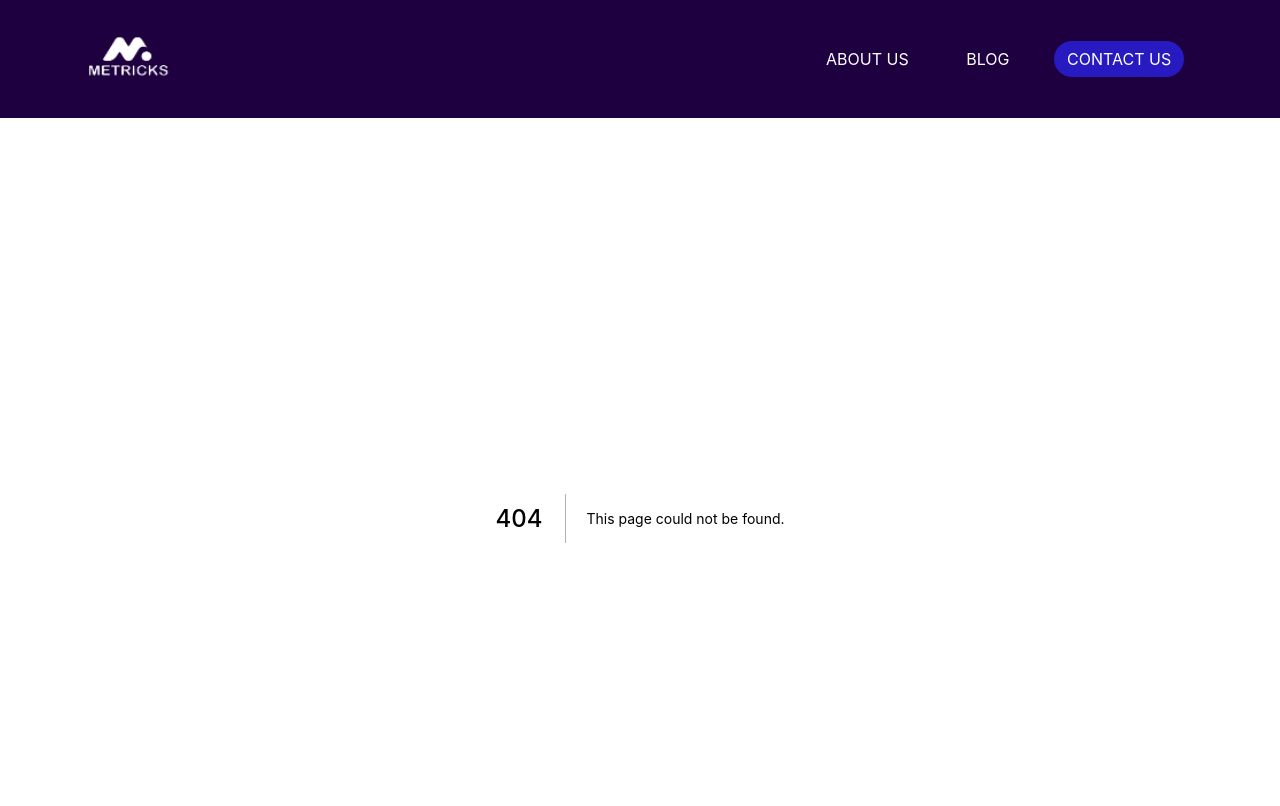
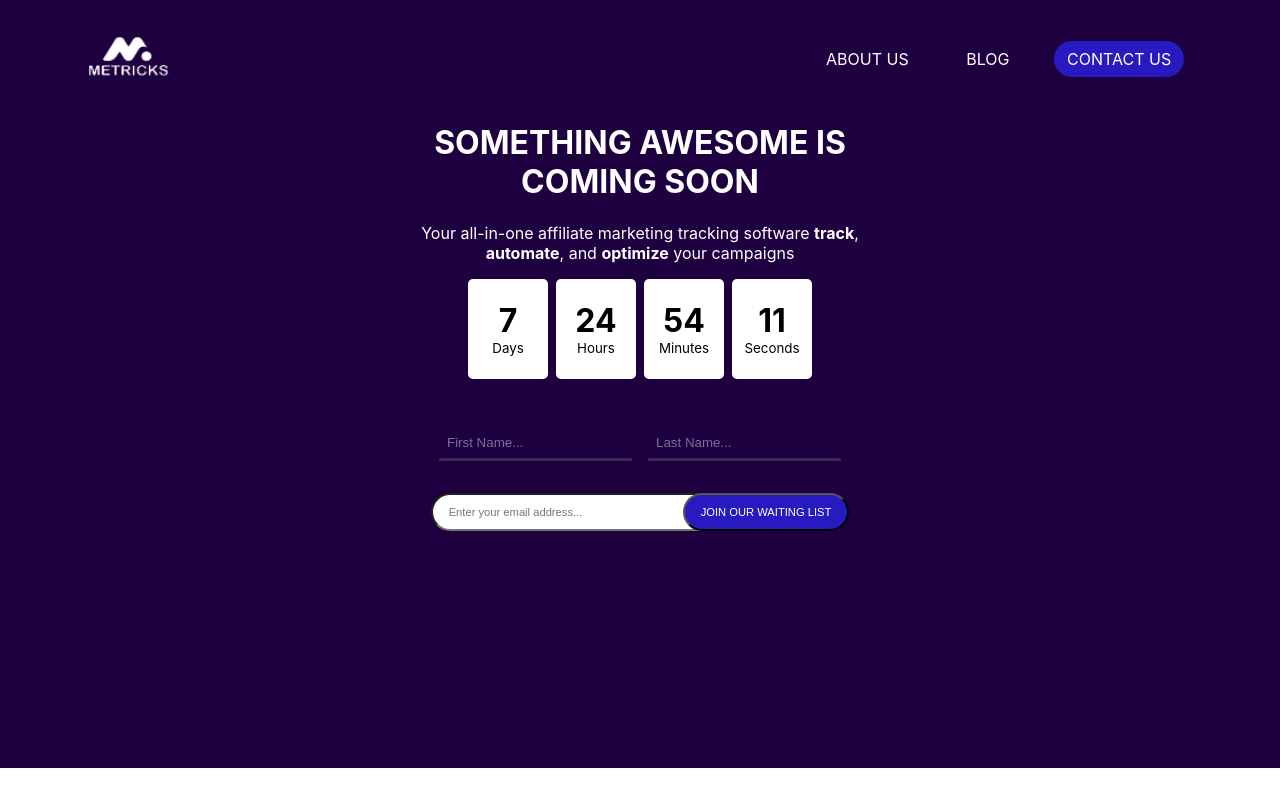
Before and after one commit to bonarhyme/paddle-frontend-assessment, a Next.js app: page /comingsoon in a window 1280 px wide. Before the commit this address had no page. Shown: the top 806 px of the page. Built offline with nearby package versions, Linux system fonts and the light colour scheme.

Commit message:
Created comingsoon page and added the necessary styles

```diff
--- /dev/null
+++ b/pages/comingsoon.js
@@ -0,0 +1,52 @@
+import React from "react";
+
+import styles from "../styles/ComingSoon.module.css";
+
+const ComingSoon = () => {
+  return (
+    <div className={styles.body}>
+      <main className={styles.container}>
+        <h1 className={styles.heading}>
+          Something awesome is <br /> coming soon
+        </h1>
+        <p>
+          Your all-in-one affiliate marketing tracking software <b>track</b>,{" "}
+          <b>automate</b>, and <b>optimize</b> your campaigns
+        </p>
+
+        <div className={styles.cardsContainer}>
+          <span className={styles.card}>
+            <b>7</b>
+            <small>Days</small>
+          </span>
+          <span className={styles.card}>
+            <b>24</b>
+            <small>Hours</small>
+          </span>
+          <span className={styles.card}>
+            <b>54</b>
+            <small>Minutes</small>
+          </span>
+          <span className={styles.card}>
+            <b>11</b>
+            <small>Seconds</small>
+          </span>
+        </div>
+        <div className={styles.formContainer}>
+          <form>
+            <div className={styles.firstLastName}>
+              <input type="text" placeholder="First Name..." />
+              <input type="text" placeholder="Last Name..." />
+            </div>
+            <div className={styles.emailSubmit}>
+              <input type="email" placeholder="Enter your email address..." />
+              <button type="submit">JOIN OUR WAITING LIST</button>
+            </div>
+          </form>
+        </div>
+      </main>
+    </div>
+  );
+};
+
+export default ComingSoon;
--- /dev/null
+++ b/styles/ComingSoon.module.css
@@ -0,0 +1,102 @@
+.body {
+  background-color: var(--blue-background);
+  color: var(--white);
+  min-height: var(--main-height);
+}
+.container {
+  text-align: center;
+  width: 100%;
+  max-width: 550px;
+  margin: auto;
+  margin-top: -2rem;
+  padding-top: 1rem;
+  padding: 1rem;
+}
+
+.heading {
+  text-transform: uppercase;
+}
+
+.cardsContainer {
+  display: flex;
+  gap: 0.5rem;
+  justify-content: center;
+  margin-top: 1rem;
+  margin-bottom: 2rem;
+  color: var(--black);
+}
+
+.card {
+  background-color: var(--white);
+  display: flex;
+  flex-direction: column;
+  align-items: center;
+  justify-content: center;
+  height: 100px;
+  width: 80px;
+  padding: 1rem;
+  border-radius: 5px;
+}
+
+.card > b {
+  font-size: 2rem;
+}
+.firstLastName,
+.emailSubmit {
+  display: flex;
+  gap: 1rem;
+  justify-content: center;
+  padding: 1rem;
+  flex-wrap: wrap;
+}
+.firstLastName > *::placeholder {
+  color: var(--gray-medium);
+  font-weight: 500;
+}
+.firstLastName > * {
+  border: none;
+  border-bottom: 1px solid var(--gray-light);
+  border-width: 3px;
+  outline: none;
+  background-color: transparent;
+  padding: 0.5rem;
+  color: var(--gray-medium);
+}
+
+.firstLastName > *:focus {
+  background-color: white;
+}
+.emailSubmit > * {
+  padding: 0.7rem 1rem;
+  border-radius: 50px;
+  font-size: 0.7rem;
+}
+.emailSubmit > input {
+  background-color: white;
+  color: var(--gray-light);
+}
+.emailSubmit > button {
+  background-color: var(--blue-medium);
+  color: var(--white);
+  margin-left: -4rem;
+}
+
+@media (min-width: 769px) {
+  .emailSubmit > input {
+    width: 300px;
+  }
+}
+
+@media (max-width: 768px) {
+  .heading {
+    font-size: 1.5rem;
+  }
+  .formContainer {
+    padding: 1rem;
+  }
+  .emailSubmit > button {
+    background-color: var(--blue-medium);
+    color: var(--white);
+    margin-left: 0;
+  }
+}
--- a/styles/Home.module.css
+++ b/styles/Home.module.css
@@ -3,7 +3,7 @@
   text-align: center;
   color: white;
   background-color: var(--blue-background);
-  height: calc(100vh - 118px);
+  height: var(--main-height);
 }
 
 .heading {
--- a/styles/globals.css
+++ b/styles/globals.css
@@ -2,6 +2,10 @@
   --blue-background: #1e0040;
   --blue-medium: #271ac1;
   --white: #ffffff;
+  --black: #000000;
+  --gray-light: #3a2c51;
+  --gray-medium: #7d6e94;
+  --main-height: calc(100vh - 118px);
 }
 
 html,
```
